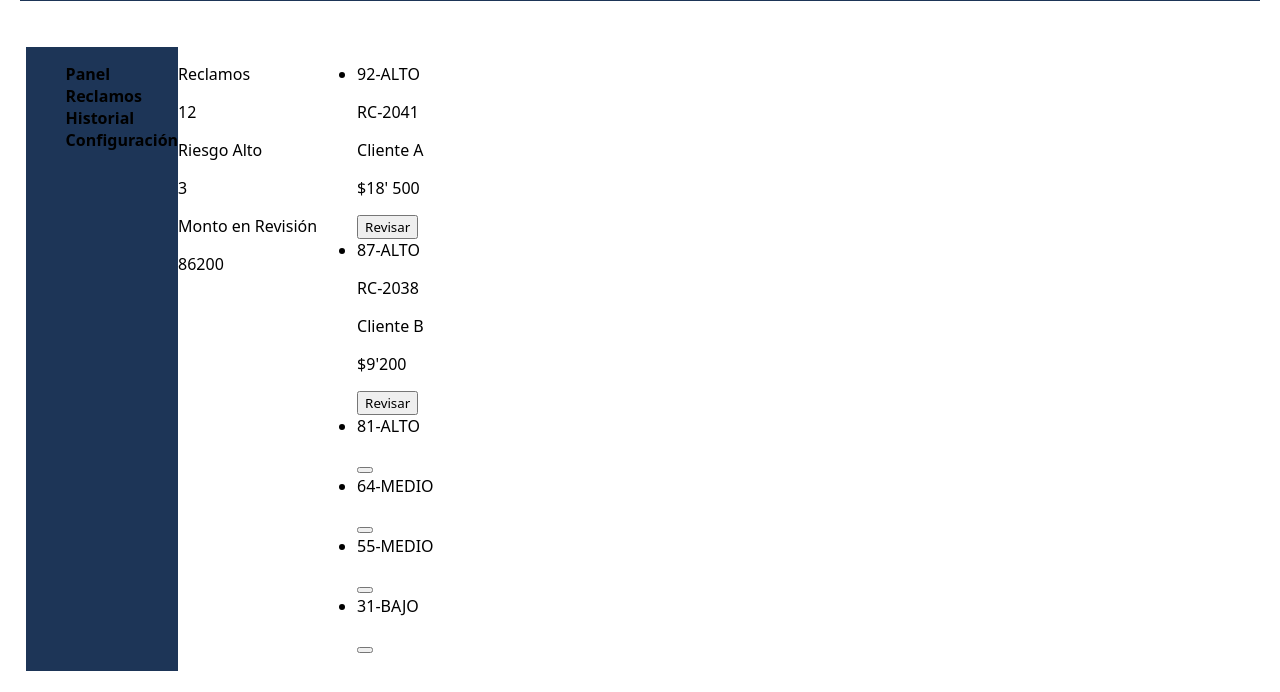
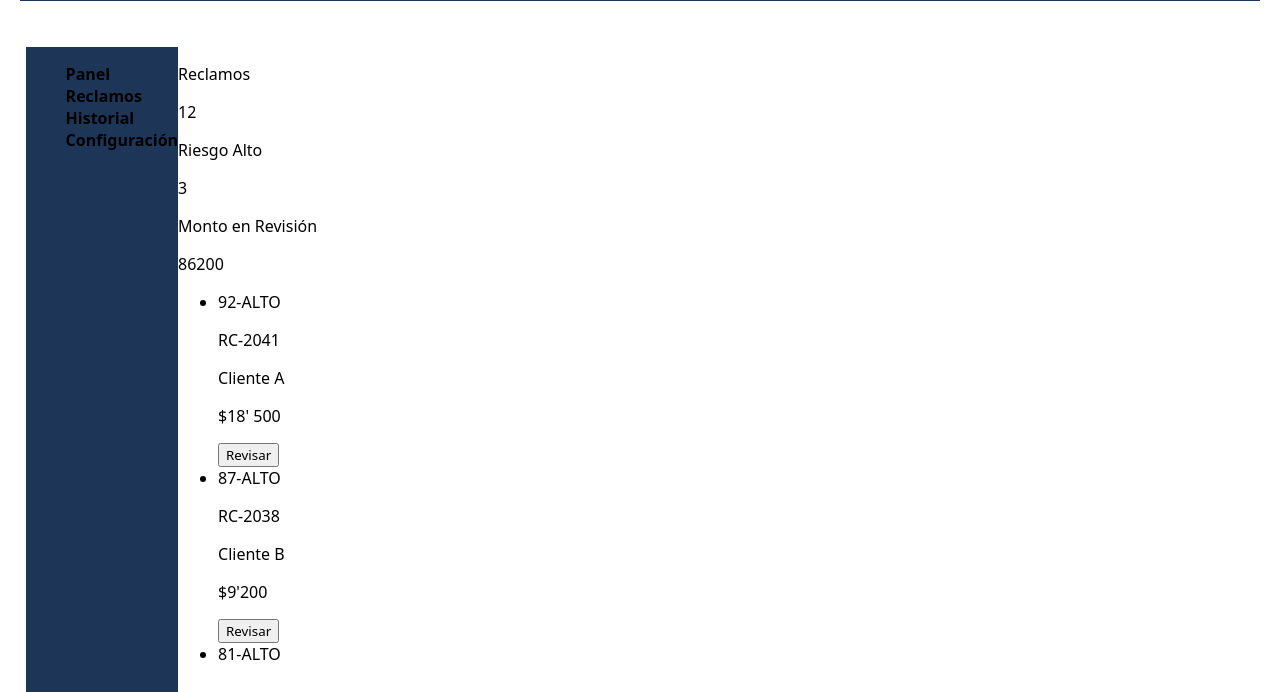
Before and after one commit to Alvarows03/PROYECTO-HCI-WAYZ, a plain HTML site: page W-01/index.html in a window 1280 px wide. Shown: the part 99-791 px from the top of the page. Drawn offline with Linux system fonts and the light colour scheme.

Commit message:
add: Save branch

```diff
--- a/W-01/index.html
+++ b/W-01/index.html
@@ -32,7 +32,7 @@
           <li class="sidebar-item">Configuración</li>
         </ul>
       </aside>
-      <section class="dashboard-claims">
+      <section class=".">
         <header class="dashboard-summary">
           <article class="summary-card">
             <p class="summary-card-label">Reclamos</p>
```
